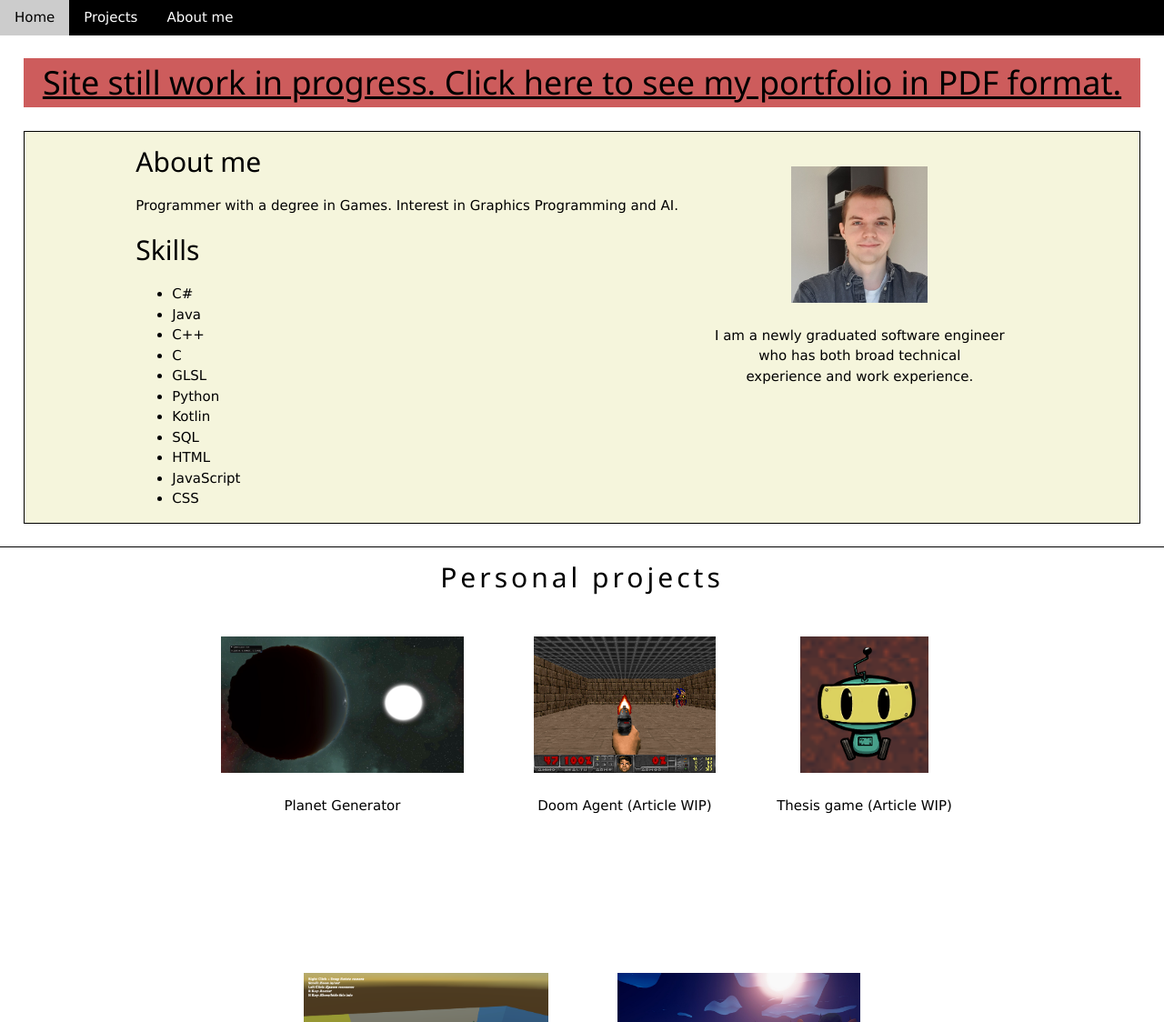
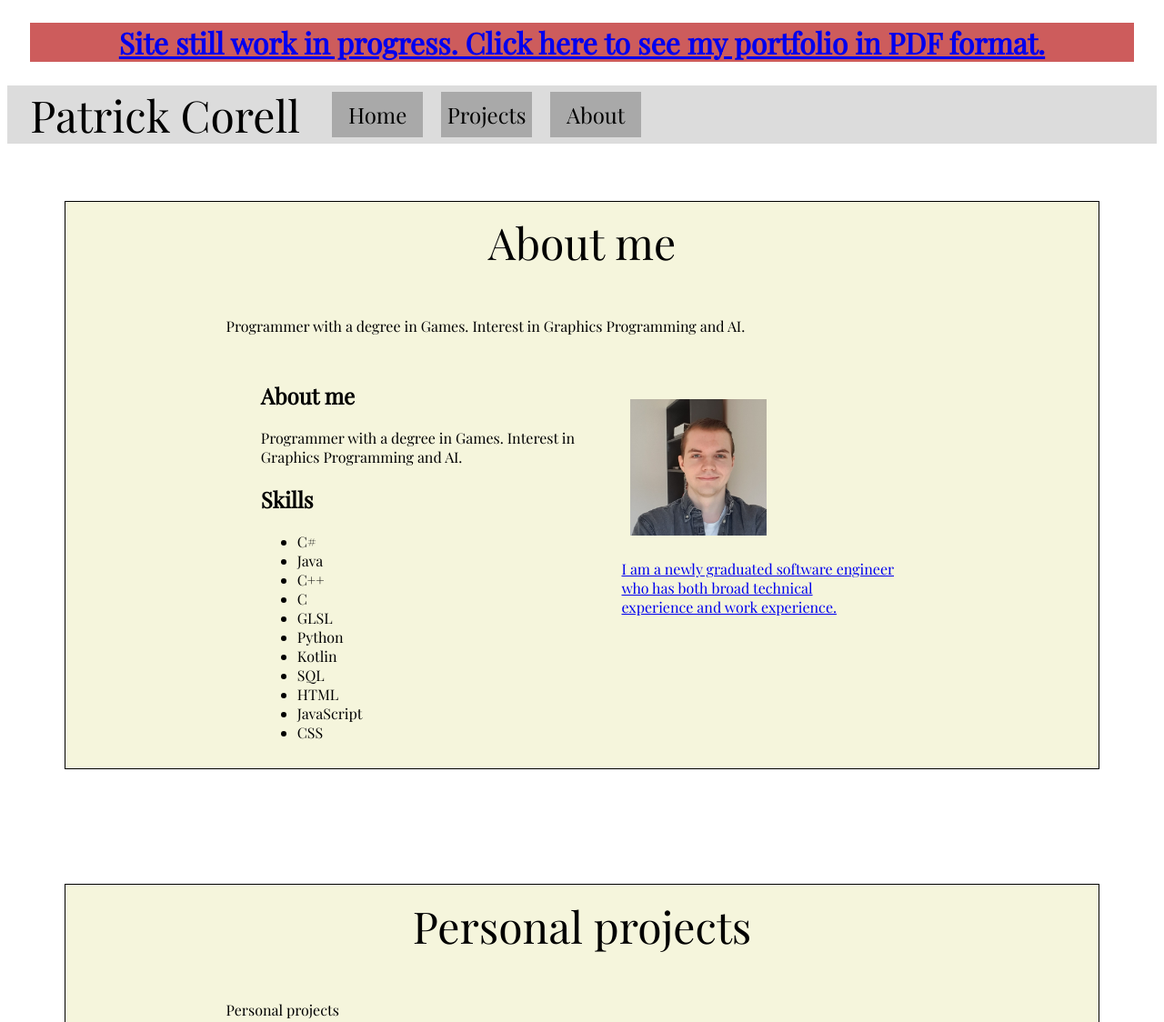
Before and after one commit to patrick2102/patrick2102.github.io, a plain HTML site: page index.html in a window 1280 px wide. Shown: the top 1124 px of the page at 91% size. Drawn offline with nearby package versions, Linux system fonts and the light colour scheme.

Commit message:
Made a bit more personal
aesthetics are still work in progress

```diff
--- a/index.css
+++ b/index.css
@@ -1,32 +1,85 @@
 
-.content-box {
-    border: 1px solid black;
-    background-color: beige;
-    width: auto;
-    margin: 2%;
-}
 
 .alert-box {
     background-color: indianred;
-    width: auto;
     margin: 2%;
     text-align: center;
 }
 
-.split-box-horizontal
-{
 
 
+
+/* Navigation bar */
+
+.navbar
+{
+    display: flex;
+    align-items: center;
+    justify-content: start;
+    background-color: gainsboro;
 }
 
-.content {
-        width: 50%;
-        margin:auto;
+.navbar-title {
+    font-size: 48px;
+    margin: 0.5% 2%;
+    margin-top: 0;
+    margin-bottom: 0;
+}
+
+.navbar-items
+{
+    display: flex;
+}
+
+.navbar-item
+{
+    display: block;
+    text-align: center;
+    margin: 10px;
+    margin-top: 0;
+    margin-bottom: 0;
+    width: 100px;
+    height: 50px;
+    line-height: 50px;
+
+    text-decoration: solid;
+    font-size: 24px;
+    color: black;
+
+    background-color: darkgrey;
+}
+
+
+/* Sections */
+
+.section {
+    border: 1px solid black;
+    background-color: beige;
+    width: auto;
+    margin: 5%;
+    padding: 1%;
+    padding-left: 10%;
+    padding-right: 10%;
 }
 
 .title {
+    font-size: 48px;
     text-align: center;
 }
+
+.description
+{
+    font-size: medium;
+    margin: 50px;
+}
+
+
+.content {
+    width: 50%;
+    margin:auto;
+}
+
+
 
 .page-title
 {
@@ -34,29 +87,36 @@
     margin: auto;
 }
 
-.project-description img {
-    height: 150px;
-    margin: 10px;
-    vertical-align: top;
-}
-
-.project-description-text {
-    height: 100px;
-    overflow: hidden;
-  }
-
-  .project-description {
+.image-description {
     display: inline-flex;
     width: auto;
     height: 350px;
     margin: 10px;
 }
 
+.image-description img {
+    height: 150px;
+    margin: 10px;
+    vertical-align: top;
+}
+
+.image-description p {
+    height: 100px;
+    overflow: hidden;
+  }
+
+
+
 .separator {
-    border-bottom: 1px solid black;
+    border-bottom: 1px;
 }
 
 iframe {
     display: block;
     margin: auto;
 }
+
+body
+{
+    font-family: 'Playfair Display', serif;
+}
--- a/index.html
+++ b/index.html
@@ -2,32 +2,49 @@
 <html>
 <meta charset="UTF-8">
 <meta name="viewport" content="width=device-width, initial-scale=1">
-<link rel="stylesheet" href="https://www.w3schools.com/w3css/3/w3.css">
-<link rel="stylesheet" href="https://cdnjs.cloudflare.com/ajax/libs/font-awesome/4.6.3/css/font-awesome.min.css">
 <link rel="stylesheet" type="text/css" href="index.css">
+<head>
+	<style>
+		@import url('https://fonts.googleapis.com/css2?family=Playfair+Display&display=swap');
+	</style>
+</head>
+
 <body>
-
-<!-- Content will go here -->
-<nav class="w3-bar w3-black">
-	<a href="index.html" class="w3-button w3-bar-item">Home</a>
-	<a href="projects/projects.html" class="w3-button w3-bar-item">Projects</a>
-	<a href="about/about.html" class="w3-button w3-bar-item">About me</a>
-</nav>
 
 <div class="alert-box">
 	<h1><a href="https://drive.google.com/file/d/1vk0-rmZznMk2feHg1a6ig61Leb7cMprh/view?usp=drive_link">Site still work in progress. Click here to see my portfolio in PDF format.</a> </h1>
 </div>
 
+<div class="navbar">
+	<div class="navbar-title">
+    	Patrick Corell
+  	</div>
+	<div class="navbar-items">
+		<a href="index.html" class="navbar-item">Home</a>
+		<a href="projects/projects.html"  class="navbar-item">Projects</a>
+		<a href="about/about.html" class="navbar-item">About</a>
+	</div>
+</div>
+
+<div class="separator" style="clear: both;"></div>
+
+
+
 
 <!-- About me section -->
-
-<div class="content-box">
-	<div class="columns" style="width: 80%; margin: 0 auto;">
+<div class="section">
+	<div class="title">
+		About me
+	</div>
+	<div class="description">
+		Programmer with a degree in Games. Interest in Graphics Programming and AI.
+	</div>
+	<div style="width: 80%; margin: 0 auto;">
 		<div style="float: right;">
-			<div class="project-description">
+			<div class="image-description">
 				<a href="about/about.html" class="w3-button w3-bar-item">
-					<img class="project-description-image" src="about/images/profile.jpg">
-					<p class="project-description-text">
+					<img src="about/images/profile.jpg">
+					<p>
 						I am a newly graduated software engineer <br>
 						who has both broad technical <br>
 						experience and work experience.</p>
@@ -55,62 +72,60 @@
 	</div>
 </div>
 
-
-
 <div class="separator" style="clear: both;"></div>
 
-<!-- Projects I've worked on go here -->
-<div class="rows" style="width: 80%; margin: 0 auto; text-align: center;">
-	<div style="margin: 10px; max-height: 40%;">
-		<h2 class="w3-wide">Personal projects</h2>
-		<p></p>
+<!-- Projects I've worked on -->
+<div class="section">
+	<div class="title">
+		Personal projects
+	</div>
+	<div class="description">
+		Personal projects
 	</div>
 	<div style="margin: 10px; max-height: 40%;">
-		<div class="project-description">
+		<div class="image-description">
 			<a href="projects/planetgenerator.html" class="w3-button w3-bar-item">
-				<img class="project-description-image" src="projects/images/planetgenerator/atmosphere2.jpg" href="index.html">
-				<p class="project-description-text">Planet Generator</p>
+				<img src="projects/images/planetgenerator/atmosphere2.jpg" href="index.html">
+				<p>Planet Generator</p>
 			</a>
 		</div>
-		<div class="project-description">
+		<div class="image-description">
 			<a href="projects/doomagents.html" class="w3-button w3-bar-item">
-				<img class="project-description-image" src="projects/images/doomagents/DoomGame.PNG" href="index.html">
-				<p class="project-description-text">Doom Agent (Article WIP)</p>
+				<img src="projects/images/doomagents/DoomGame.PNG" href="index.html">
+				<p>Doom Agent (Article WIP)</p>
 			</a>
 		</div>
-		<div class="project-description">
+		<div class="image-description">
 			<a href="projects/thesisgame.html" class="w3-button w3-bar-item">
-				<img class="project-description-image" src="projects/images/thesisgame/Final_Robot.PNG" href="index.html">
-				<p class="project-description-text">Thesis game  (Article WIP)</p>
+				<img src="projects/images/thesisgame/Final_Robot.PNG" href="index.html">
+				<p>Thesis game (Article WIP)</p>
 			</a>
 		</div>
-		<div class="project-description">
+		<div class="image-description">
 			<a href="projects/combatbees.html" class="w3-button w3-bar-item">
-				<img class="project-description-image" src="projects/images/combatbees/combatBees.png" href="index.html">
-				<p class="project-description-text">Combat bees  (Article WIP)</p>
+				<img src="projects/images/combatbees/combatBees.png" href="index.html">
+				<p>Combat bees (Article WIP)</p>
 			</a>
 		</div>
-		<div class="project-description">
+		<div class="image-description">
 			<a href="projects/tempest.html" class="w3-button w3-bar-item">
-				<img class="project-description-image" src="projects/images/tempest/Tempest.jpg" href="index.html">
-				<p class="project-description-text">Tempest (Article WIP)</p>
+				<img src="projects/images/tempest/Tempest.jpg" href="index.html">
+				<p>Tempest (Article WIP)</p>
 			</a>
 		</div>
 	</div>
+
 </div>
 
 <div class="separator" style="clear: both;"></div>
 
 <!-- Footer -->
-<footer class="w3-container w3-padding-64 w3-center w3-black w3-xlarge">
+<footer class="footer">
 	<a href="#"><i class="fa fa-facebook-official"></i></a>
 	<a href="#"><i class="fa fa-pinterest-p"></i></a>
 	<a href="#"><i class="fa fa-twitter"></i></a>
 	<a href="#"><i class="fa fa-flickr"></i></a>
 	<a href="#"><i class="fa fa-linkedin"></i></a>
-	<p class="w3-medium">
-	  Powered by <a href="https://www.w3schools.com/w3css/default.asp" target="_blank">w3.css</a>
-	</p>
 </footer>
 
 </body>
```
